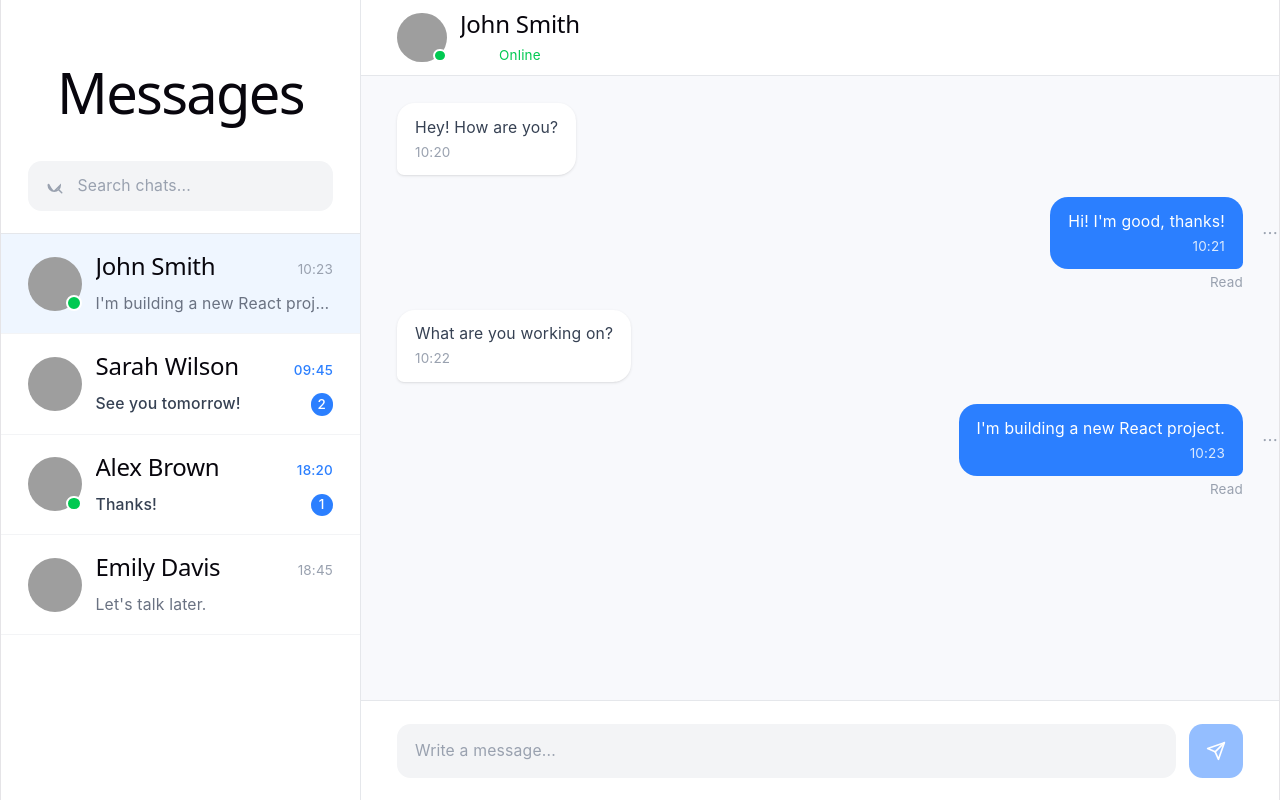
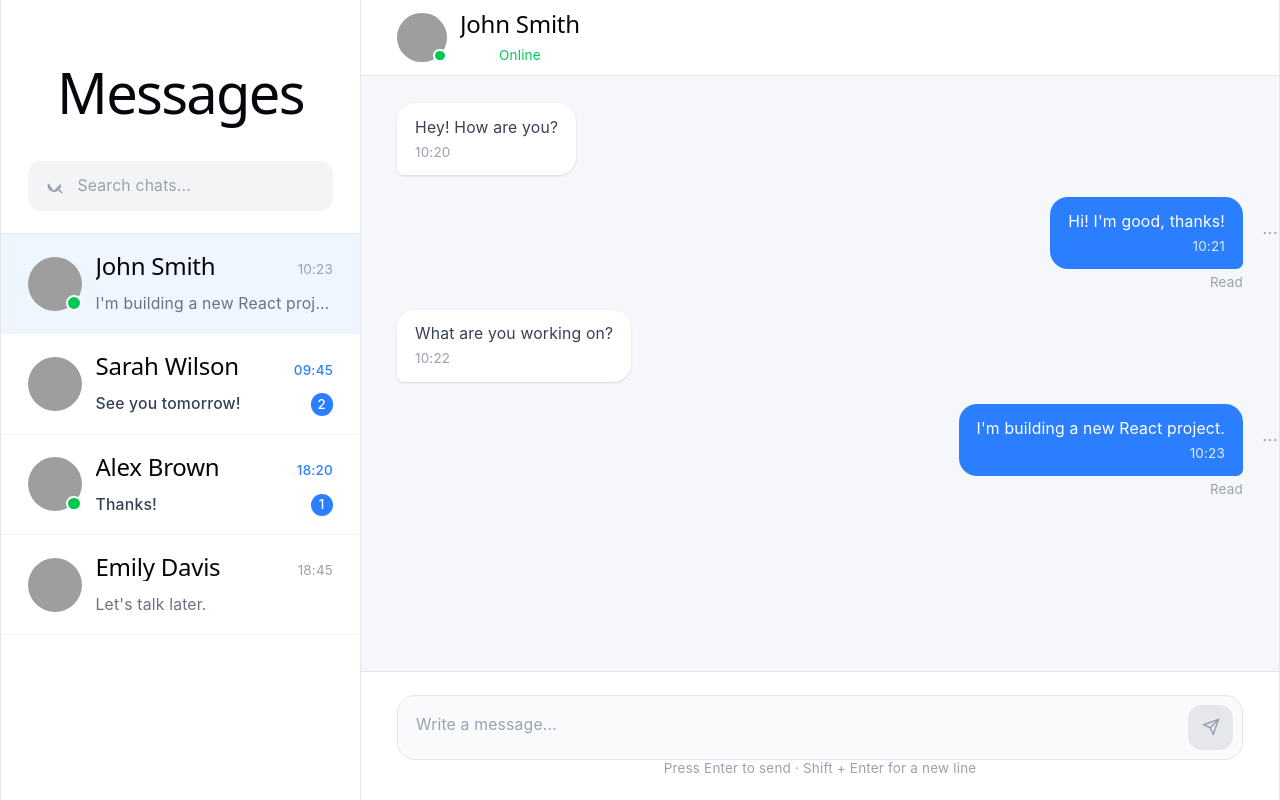
Before and after one commit to Filbertik/Chat_App, a React (Vite) app: page / in a window 1280 px wide. Built offline with nearby package versions, Linux system fonts and the light colour scheme; grey boxes are pictures that could not be loaded.

Commit message:
lllindow ch

```diff
--- a/src/components/chat/ChatWindow.tsx
+++ b/src/components/chat/ChatWindow.tsx
@@ -1,18 +1,51 @@
-import { chats } from "@/data/mockChats";
+import { useState } from "react";
+
 import { useChatStore } from "@/store/chatStore";
 
 import ChatHeader from "./ChatHeader";
-import MessageInput from "./MessageInput";
 import MessageList from "./MessageList";
 
-const ChatWindow = () => {
+interface ChatWindowProps {
+  isMobileChatOpen: boolean;
+  onBack: () => void;
+}
+
+const ChatWindow = ({ isMobileChatOpen, onBack }: ChatWindowProps) => {
+  const [messageText, setMessageText] = useState("");
+
   const activeChatId = useChatStore((state) => state.activeChatId);
+
+  const chats = useChatStore((state) => state.chats);
+
+  const sendMessage = useChatStore((state) => state.sendMessage);
 
   const activeChat = chats.find((chat) => chat.id === activeChatId);
 
+  const handleSendMessage = () => {
+    const trimmedMessage = messageText.trim();
+
+    if (!trimmedMessage) {
+      return;
+    }
+
+    sendMessage(trimmedMessage);
+    setMessageText("");
+  };
+
+  const handleKeyDown = (event: React.KeyboardEvent<HTMLTextAreaElement>) => {
+    if (event.key === "Enter" && !event.shiftKey) {
+      event.preventDefault();
+      handleSendMessage();
+    }
+  };
+
   if (!activeChat) {
     return (
-      <section className="flex min-w-0 flex-1 items-center justify-center bg-[#f8f9fc]">
+      <section
+        className={`flex h-full flex-1 items-center justify-center bg-[#f5f7fb] ${
+          isMobileChatOpen ? "flex" : "hidden md:flex"
+        }`}
+      >
         <p className="text-sm text-gray-400">
           Select a chat to start messaging
         </p>
@@ -21,86 +54,65 @@ const ChatWindow = () => {
   }
 
   return (
-    <section className="flex min-w-0 flex-1 flex-col bg-[#f8f9fc]">
-      <ChatHeader user={activeChat.user} />
+    <section
+      className={`h-full min-w-0 flex-1 flex-col bg-[#f5f7fb] ${
+        isMobileChatOpen ? "flex" : "hidden md:flex"
+      }`}
+    >
+      <ChatHeader user={activeChat.user} onBack={onBack} />
 
       <MessageList chatId={activeChat.id} />
 
-      <MessageInput />
+      <div className="shrink-0 border-t border-gray-200 bg-white px-3 py-3 md:px-8 md:py-5">
+        <div className="flex items-end gap-2 rounded-2xl border border-gray-200 bg-gray-50 p-2 transition focus-within:border-blue-300 focus-within:bg-white focus-within:ring-2 focus-within:ring-blue-100 md:gap-3">
+          <textarea
+            value={messageText}
+            onChange={(event) => setMessageText(event.target.value)}
+            onKeyDown={handleKeyDown}
+            placeholder="Write a message..."
+            rows={1}
+            className="max-h-32 min-h-10 flex-1 resize-none bg-transparent px-2 py-2 text-sm text-gray-900 outline-none placeholder:text-gray-400"
+          />
+
+          <button
+            type="button"
+            onClick={handleSendMessage}
+            disabled={!messageText.trim()}
+            className="flex h-10 w-10 shrink-0 items-center justify-center rounded-xl bg-blue-500 text-white transition hover:bg-blue-600 disabled:cursor-not-allowed disabled:bg-gray-200 disabled:text-gray-400"
+            aria-label="Send message"
+          >
+            <svg
+              width="18"
+              height="18"
+              viewBox="0 0 24 24"
+              fill="none"
+              xmlns="http://www.w3.org/2000/svg"
+            >
+              <path
+                d="M22 2L11 13"
+                stroke="currentColor"
+                strokeWidth="2"
+                strokeLinecap="round"
+                strokeLinejoin="round"
+              />
+
+              <path
+                d="M22 2L15 22L11 13L2 9L22 2Z"
+                stroke="currentColor"
+                strokeWidth="2"
+                strokeLinecap="round"
+                strokeLinejoin="round"
+              />
+            </svg>
+          </button>
+        </div>
+
+        <p className="mt-2 hidden text-xs text-gray-400 md:block">
+          Press Enter to send · Shift + Enter for a new line
+        </p>
+      </div>
     </section>
   );
 };
 
 export default ChatWindow;
-
-// import { chats } from "@/data/mockChats";
-// import { useChatStore } from "@/store/chatStore";
-
-// import ChatHeader from "./ChatHeader";
-// import MessageList from "./MessageList";
-
-// const ChatWindow = () => {
-//   const activeChatId = useChatStore((state) => state.activeChatId);
-
-//   const activeChat = chats.find((chat) => chat.id === activeChatId);
-
-//   if (!activeChat) {
-//     return (
-//       <section className="flex min-w-0 flex-1 items-center justify-center bg-[#f8f9fc]">
-//         <p className="text-sm text-gray-400">
-//           Select a chat to start messaging
-//         </p>
-//       </section>
-//     );
-//   }
-
-//   return (
-//     <section className="flex min-w-0 flex-1 flex-col bg-[#f8f9fc]">
-//       <ChatHeader user={activeChat.user} />
-
-//       <MessageList chatId={activeChat.id} />
-
-//       <div className="border-t border-gray-200 bg-white px-8 py-5">
-//         <div className="flex items-center gap-3">
-//           <input
-//             type="text"
-//             placeholder="Write a message..."
-//             className="h-12 flex-1 rounded-xl bg-gray-100 px-4 text-sm text-gray-900 outline-none transition placeholder:text-gray-400 focus:bg-gray-50 focus:ring-2 focus:ring-gray-200"
-//           />
-
-//           <button
-//             type="button"
-//             className="flex h-12 w-12 shrink-0 items-center justify-center rounded-xl bg-blue-500 text-white transition hover:bg-blue-600"
-//             aria-label="Send message"
-//           >
-//             <svg
-//               width="20"
-//               height="20"
-//               viewBox="0 0 24 24"
-//               fill="none"
-//               xmlns="http://www.w3.org/2000/svg"
-//             >
-//               <path
-//                 d="M22 2L11 13"
-//                 stroke="currentColor"
-//                 strokeWidth="2"
-//                 strokeLinecap="round"
-//                 strokeLinejoin="round"
-//               />
-
-//               <path
-//                 d="M22 2L15 22L11 13L2 9L22 2Z"
-//                 stroke="currentColor"
-//                 strokeWidth="2"
-//                 strokeLinecap="round"
-//                 strokeLinejoin="round"
-//               />
-//             </svg>
-//           </button>
-//         </div>
-//       </div>
-//     </section>
-//   );
-// };
-
-// export default ChatWindow;
```
